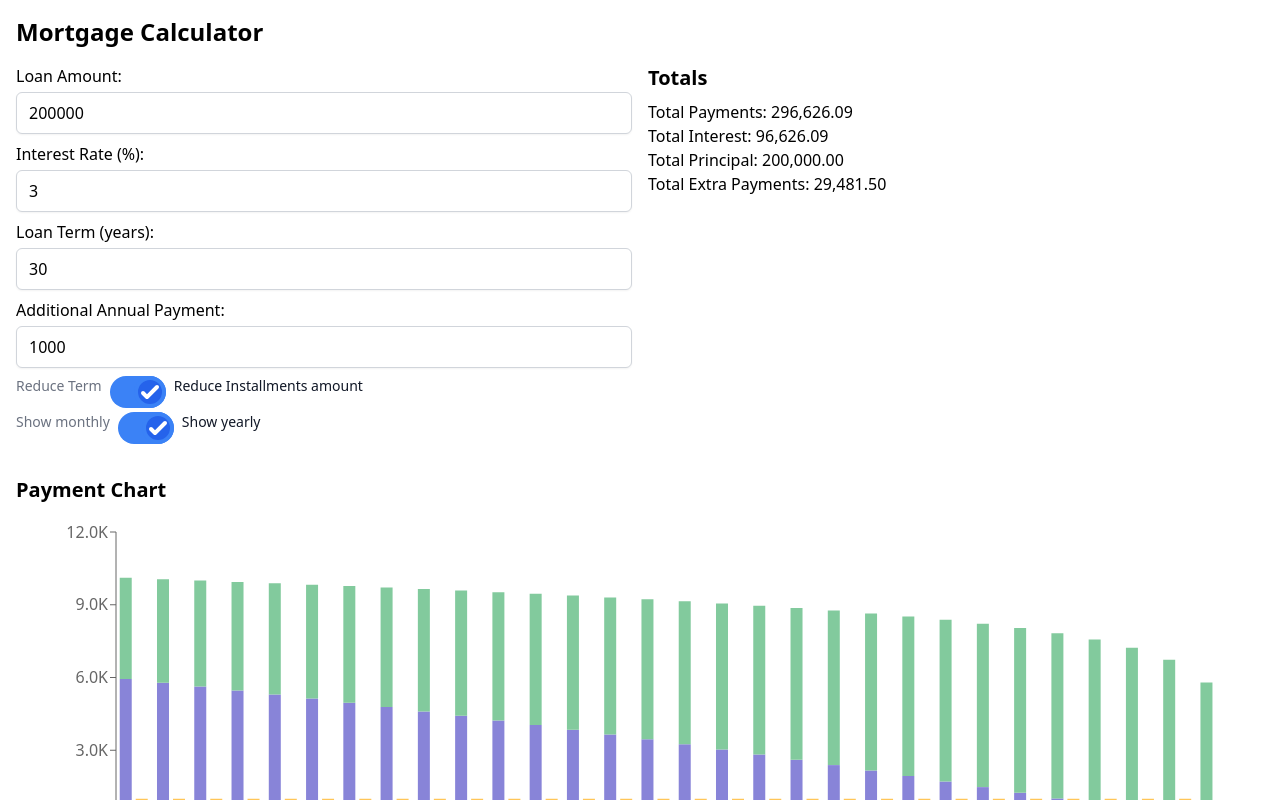
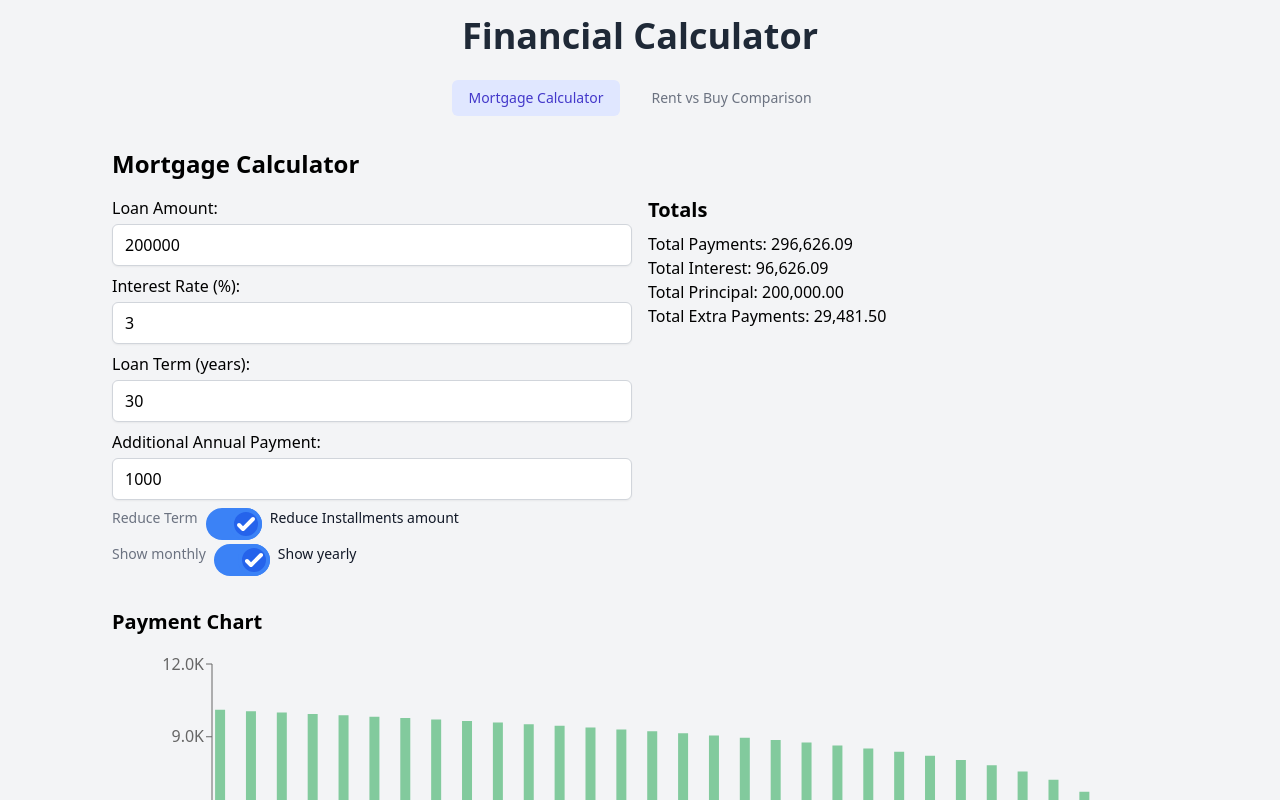
Before and after one commit to alainrk/finance, a React (Vite) app: page / in a window 1280 px wide. Shown: the top 800 px of the page. Built offline with nearby package versions, Linux system fonts and the light colour scheme.

Commit message:
Enable Tabs

```diff
--- a/src/App.tsx
+++ b/src/App.tsx
@@ -1,11 +1,71 @@
-import React from "react";
+import React, { useState } from "react";
 import MortgageCalculator from "./MortgageCalculator";
+import RentBuyComparison from "./RentBuyComparison";
+
 import "./index.css";
 
 const App: React.FC = () => {
+  const [activeTab, setActiveTab] = useState<"mortgage" | "comparison">(
+    "mortgage",
+  );
+
   return (
-    <div className="App">
-      <MortgageCalculator />
+    <div className="min-h-screen bg-gray-100 py-2 flex flex-col items-center sm:py-4">
+      <h1 className="text-4xl font-bold text-center mb-6 text-gray-800">
+        Financial Calculator
+      </h1>
+
+      <div className="w-full max-w-md px-2 sm:px-0">
+        <div className="sm:hidden mb-2">
+          <label htmlFor="tabs" className="sr-only">
+            Select a tab
+          </label>
+          <select
+            id="tabs"
+            name="tabs"
+            className="block w-full pl-3 pr-10 text-base border-gray-300 focus:outline-none focus:ring-indigo-500 focus:border-indigo-500 sm:text-sm rounded-md"
+            value={activeTab}
+            onChange={(e) =>
+              setActiveTab(e.target.value as "mortgage" | "comparison")
+            }
+          >
+            <option value="mortgage">Mortgage Calculator</option>
+            <option value="comparison">Rent vs Buy Comparison</option>
+          </select>
+        </div>
+        <div className="hidden sm:block">
+          <nav className="flex justify-center space-x-4" aria-label="Tabs">
+            <button
+              onClick={() => setActiveTab("mortgage")}
+              className={`${
+                activeTab === "mortgage"
+                  ? "bg-indigo-100 text-indigo-700"
+                  : "text-gray-500 hover:text-gray-700"
+              } px-4 py-2 font-medium text-sm rounded-md transition-colors duration-150`}
+            >
+              Mortgage Calculator
+            </button>
+            <button
+              onClick={() => setActiveTab("comparison")}
+              className={`${
+                activeTab === "comparison"
+                  ? "bg-indigo-100 text-indigo-700"
+                  : "text-gray-500 hover:text-gray-700"
+              } px-4 py-2 font-medium text-sm rounded-md transition-colors duration-150`}
+            >
+              Rent vs Buy Comparison
+            </button>
+          </nav>
+        </div>
+      </div>
+
+      <div className="mt-4 w-full max-w-6xl px-4 sm:px-6 lg:px-8">
+        {activeTab === "mortgage" ? (
+          <MortgageCalculator />
+        ) : (
+          <RentBuyComparison />
+        )}
+      </div>
     </div>
   );
 };
```
